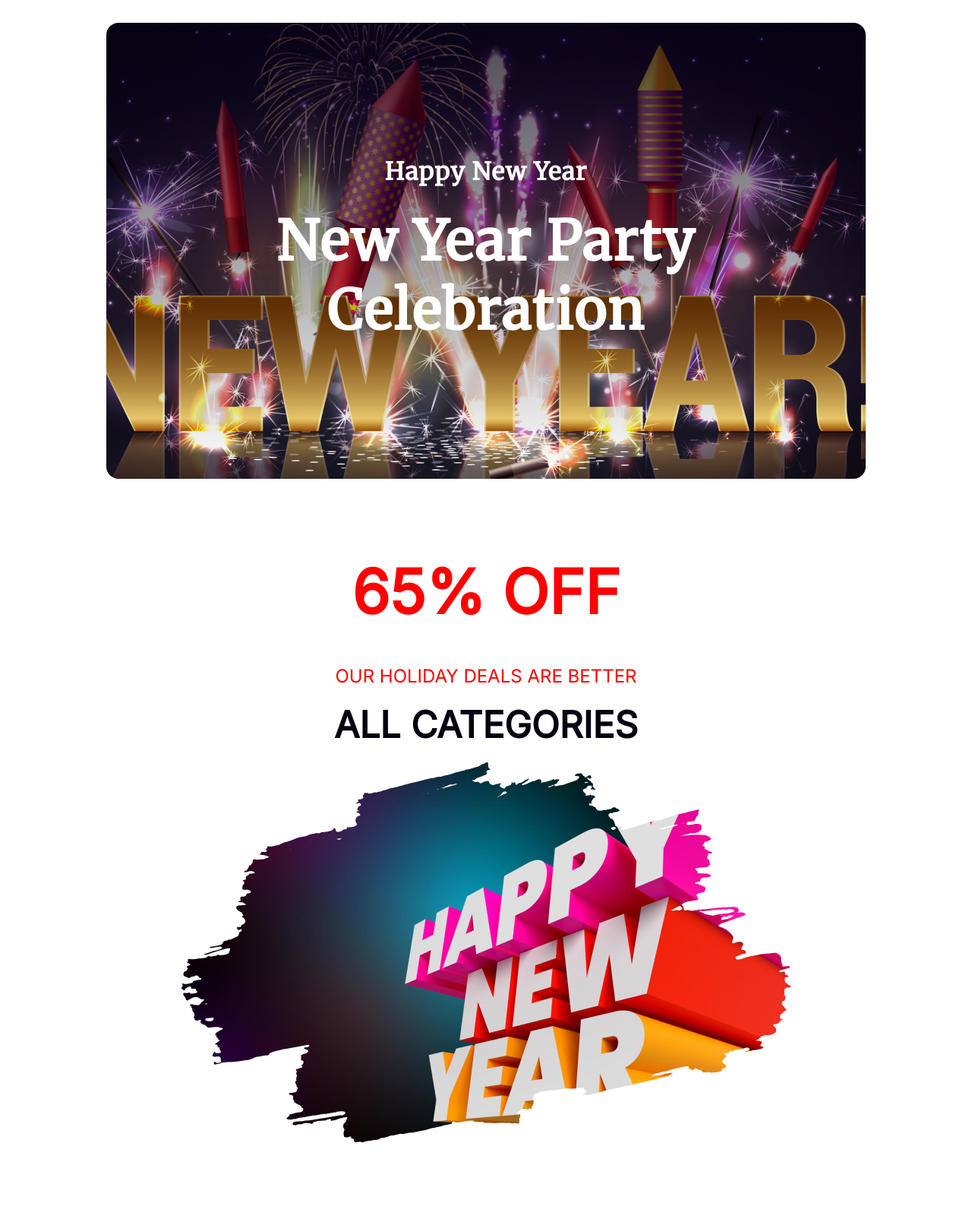
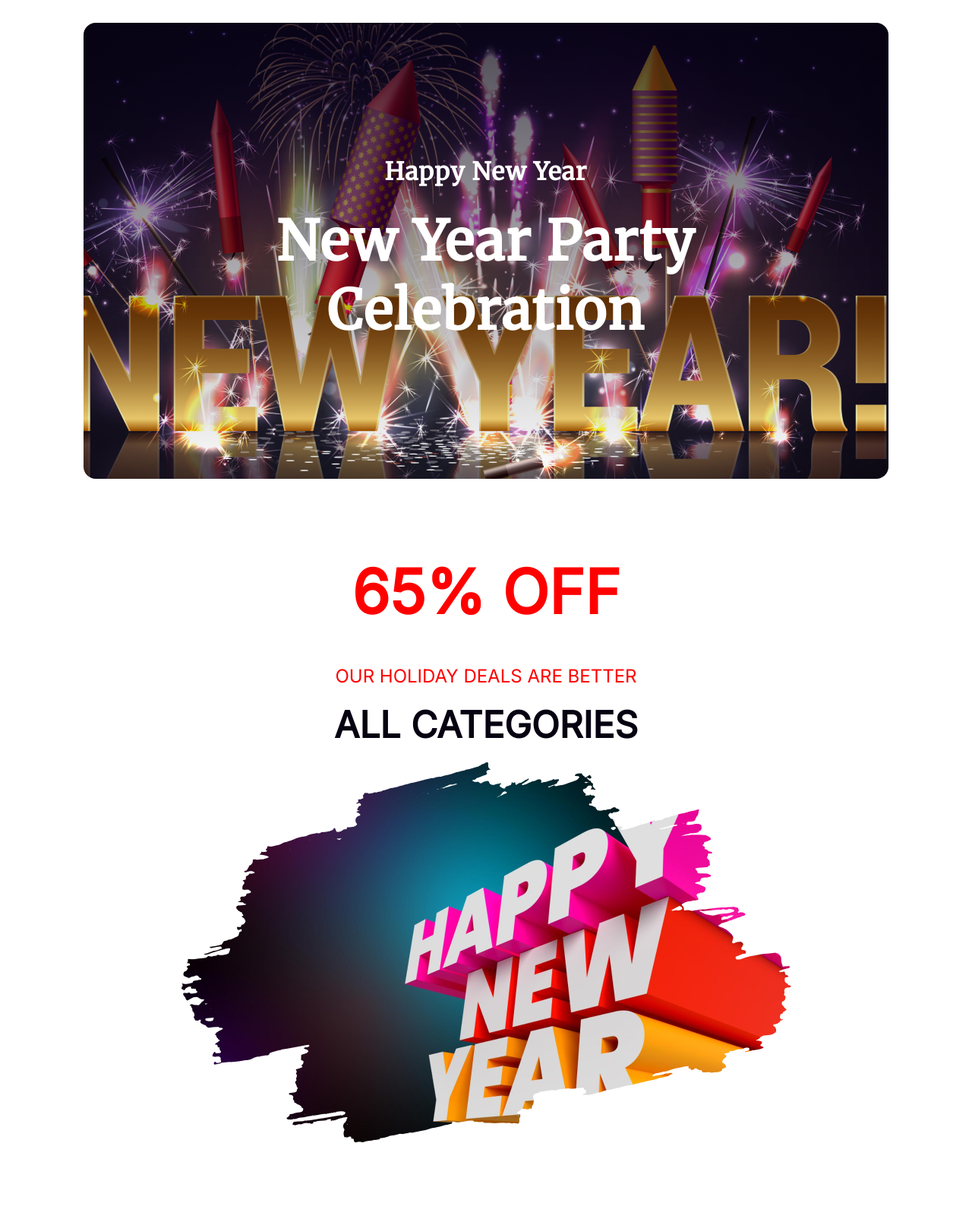
Before and after one commit to lilycm/new-year-new-mission, a plain HTML site: page index.html in a window 1280 px wide. Shown: the top 1600 px of the page at 76% size. Drawn offline with Linux system fonts and the light colour scheme; grey boxes are pictures that could not be loaded.

Commit message:
correct margin and padding

```diff
--- a/style/style.css
+++ b/style/style.css
@@ -5,18 +5,18 @@ body,
 }
 
 main {
-    margin-left: 140px;
-    margin-right: 140px;
+    margin-left: 110px;
+    margin-right: 110px;
 }
 
 /* header section start */
 .header {
     background-image: linear-gradient(180deg, #070211bb 0%, rgba(7, 2, 17, 0.00) 100%), url(../images/Banner\ Image.png);
-    background-position: 60%;
+    background-position: 65%;
     background-repeat: no-repeat;
     background-size: cover;
     height: 600px;
-    margin: 30px 140px;
+    margin: 30px 110px;
     text-align: center;
     display: flex;
     align-items: center;
@@ -334,14 +334,14 @@ p {
     mix-blend-mode: darken;
 }
 
-.holiday-images .holiday-img1 img {
+.holiday-images .holiday-img1 img{
     width: 100%;
 }
 
-.holiday-images .holiday-img2 {
+.holiday-images .holiday-img2{
     display: flex;
     align-items: center;
-    padding-bottom: 180px;
+    padding-bottom: 170px;
 }
 .holiday-images .holiday-img2 .img1{
     position: relative;
```
